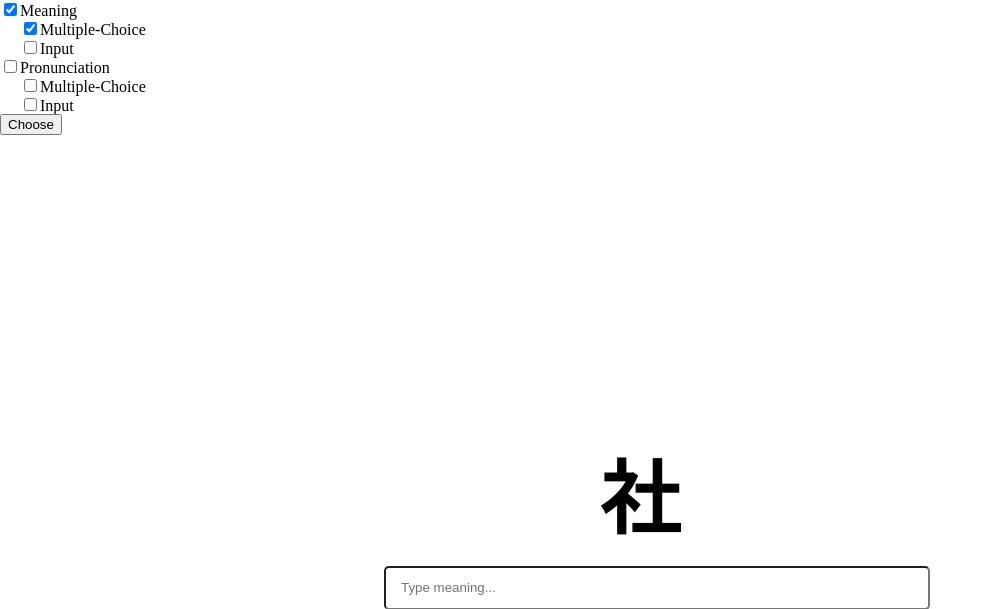
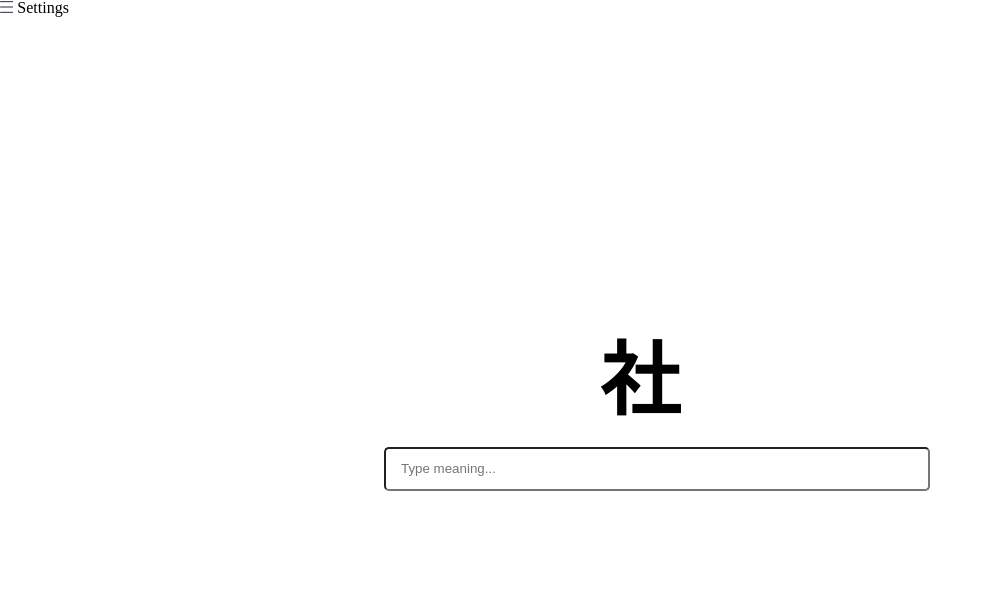
Before and after one commit to Syancel/LearnKanji, a Django app: page / in a window 1280 px wide. Shown: the top 609 px of the page, without its empty margins (0-993 px from the left). After the commit the page ends 491 px from the top, so only its background shows below. Run offline with Django 4.2, Linux system fonts and the light colour scheme; data comes from the database, SQL or seed files in the repository.

Commit message:
new design of menu

```diff
--- a/django/quiz/templates/index.html
+++ b/django/quiz/templates/index.html
@@ -11,7 +11,11 @@
 </head>
 <body>
     <div id="settings">
-        <!-- <svg class="w-6 h-6" fill="none" stroke="currentColor" viewBox="0 0 24 24" xmlns="http://www.w3.org/2000/svg"><path stroke-linecap="round" stroke-linejoin="round" stroke-width="2" d="M4 6h16M4 12h16M4 18h16"></path></svg> -->
+        <details id="menu_details">
+            <summary>
+                <svg xmlns="http://www.w3.org/2000/svg" viewBox="0 0 20 18" height="12"><path id="svg_path" d="M21 1H1M21 9H1M21 17H1" stroke="#29293a" stroke-width="1.5" stroke-linecap="square"></path></svg>  Settings
+            </summary>
+        </details>
     </div>
     <div class="quiz-container">
         <div>
--- a/django/static/css/style.css
+++ b/django/static/css/style.css
@@ -29,3 +29,10 @@ body {
     border-radius: 5px;
     padding: 8px 15px;
 }
+
+summary {
+    list-style: none;
+}
+summary::-webkit-details-marker {
+    display: none;
+}
--- a/django/static/js/main.js
+++ b/django/static/js/main.js
@@ -1,9 +1,5 @@
-let settingsMenu = document.getElementById('settings');
-let menuMenu = document.createElement("div");
-menuMenu.id = "menu_div";
 let table = document.createElement("table");
 table.id = "menu_tbl";
-
 let tbody = document.createElement("tbody");
 tbody.appendChild(create_table_row("meaning", "Meaning"));
 tbody.appendChild(create_table_row(null, ["meaning_m", "Multiple-Choice"]));
@@ -12,9 +8,8 @@ tbody.appendChild(create_table_row("pronunciation", "Pronunciation"));
 tbody.appendChild(create_table_row(null, ["pronunciation_m", "Multiple-Choice"]));
 tbody.appendChild(create_table_row(null, ["pronunciation_i", "Input"]));
 table.appendChild(tbody);
-menuMenu.appendChild(table);
 
-settingsMenu.appendChild(menuMenu);
+document.getElementById('menu_details').appendChild(table);
 
 //optionaler Bestätigungsbutton, sonst neue Einstellungen bei jedem Change-Ereignis ändern:
 let submit = document.createElement("button");
```
